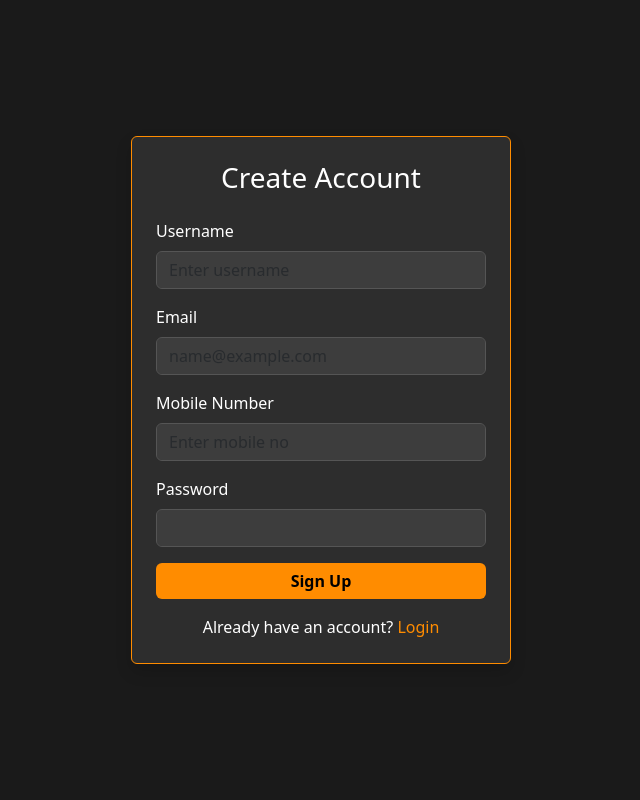
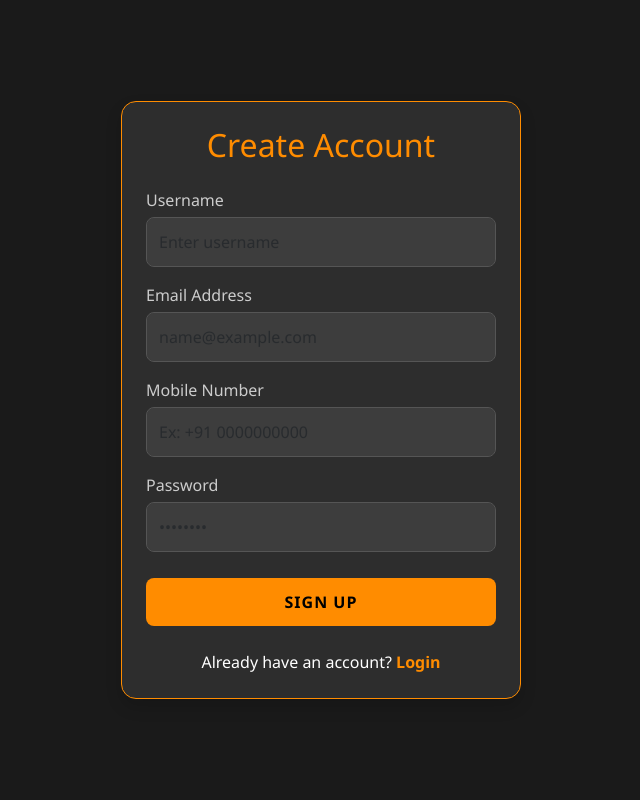
Before and after one commit to agamchugh/agam, a Flask app: page /signup in a window 1280 px wide. Shown: the whole page, without its empty margins (319-959 px from the left). Run offline with Flask 3, Linux system fonts and the light colour scheme.

Commit message:
Update signup.html

```diff
--- a/templates/signup.html
+++ b/templates/signup.html
@@ -2,44 +2,109 @@
 <html lang="en">
 <head>
     <meta charset="UTF-8">
-    <meta name="viewport" content="width=device-width, initial-scale=1.0">
+    <meta name="viewport" content="width=device-width, initial-scale=1.0, maximum-scale=1.0, user-scalable=no">
     <meta name="theme-color" content="#1a1a1a">
-    <title>Sign Up</title>
+    <title>Sign Up - Create Account</title>
     <link href="https://cdn.jsdelivr.net/npm/bootstrap@5.3.0/dist/css/bootstrap.min.css" rel="stylesheet">
     <style>
-        html, body { background-color: #1a1a1a !important; height: 100%; margin: 0; color: white; }
-        .full-screen-bg { min-height: 100vh; display: flex; align-items: center; justify-content: center; background-color: #1a1a1a; }
-        .card { background-color: #2d2d2d; color: white; border: 1px solid #ff8c00; box-shadow: 0 4px 15px rgba(0,0,0,0.5); width: 100%; max-width: 380px; }
-        .btn-primary { background-color: #ff8c00 !important; border: none !important; color: black !important; font-weight: bold; }
-        .form-control { background-color: #3d3d3d; color: white; border: 1px solid #555; }
-        a { color: #ff8c00; text-decoration: none; }
+        /* Forces the dark background to cover the whole phone screen */
+        html, body {
+            background-color: #1a1a1a !important;
+            height: 100%;
+            margin: 0;
+            color: white;
+            font-family: 'Segoe UI', Tahoma, Geneva, Verdana, sans-serif;
+        }
+
+        .full-screen-bg {
+            min-height: 100vh;
+            display: flex;
+            align-items: center;
+            justify-content: center;
+            background-color: #1a1a1a;
+            padding: 20px;
+        }
+
+        .card {
+            background-color: #2d2d2d;
+            color: white;
+            border: 1px solid #ff8c00;
+            box-shadow: 0 10px 30px rgba(0,0,0,0.5);
+            width: 100%;
+            max-width: 400px;
+            border-radius: 15px;
+        }
+
+        .form-label { font-weight: 500; color: #ccc; margin-bottom: 5px; }
+
+        .form-control {
+            background-color: #3d3d3d;
+            color: white;
+            border: 1px solid #555;
+            border-radius: 8px;
+            padding: 12px;
+        }
+
+        .form-control:focus {
+            background-color: #4d4d4d;
+            color: white;
+            border-color: #ff8c00;
+            box-shadow: 0 0 0 0.25rem rgba(255, 140, 0, 0.25);
+        }
+
+        .btn-primary {
+            background-color: #ff8c00 !important;
+            border: none !important;
+            color: black !important;
+            font-weight: bold;
+            padding: 12px;
+            border-radius: 8px;
+            text-transform: uppercase;
+            letter-spacing: 1px;
+            margin-top: 10px;
+        }
+
+        .btn-primary:hover { background-color: #e07b00 !important; }
+
+        a { color: #ff8c00; text-decoration: none; font-weight: bold; }
+        a:hover { text-decoration: underline; }
     </style>
 </head>
 <body>
-    <div class="full-screen-bg container-fluid">
+
+    <div class="full-screen-bg">
         <div class="card shadow p-4">
-            <h3 class="text-center mb-4">Create Account</h3>
+            <h2 class="text-center mb-4" style="color: #ff8c00;">Create Account</h2>
+
             <form action="/signup" method="POST">
                 <div class="mb-3">
                     <label class="form-label">Username</label>
                     <input type="text" name="username" class="form-control" required placeholder="Enter username">
                 </div>
+
                 <div class="mb-3">
-        <label class="form-label">Email</label>
+                    <label class="form-label">Email Address</label>
                     <input type="email" name="email" class="form-control" required placeholder="name@example.com">
                 </div>
+
                 <div class="mb-3">
                     <label class="form-label">Mobile Number</label>
-        <input type="tel" name="mobile" class="form-control" required placeholder="Enter mobile no">
+                    <input type="tel" name="mobile" class="form-control" required placeholder="Ex: +91 0000000000">
                 </div>
+
                 <div class="mb-3">
                     <label class="form-label">Password</label>
-        <input type="password" name="password" class="form-control" required>
+                    <input type="password" name="password" class="form-control" required placeholder="••••••••">
                 </div>
+
                 <button type="submit" class="btn btn-primary w-100">Sign Up</button>
             </form>
-            <p class="mt-3 text-center mb-0">Already have an account? <a href="/login">Login</a></p>
+
+            <p class="mt-4 text-center mb-0">
+                Already have an account? <a href="/login">Login</a>
+            </p>
         </div>
     </div>
+
 </body>
 </html>
```
Lines whose indentation alone changed are shown as unchanged.
